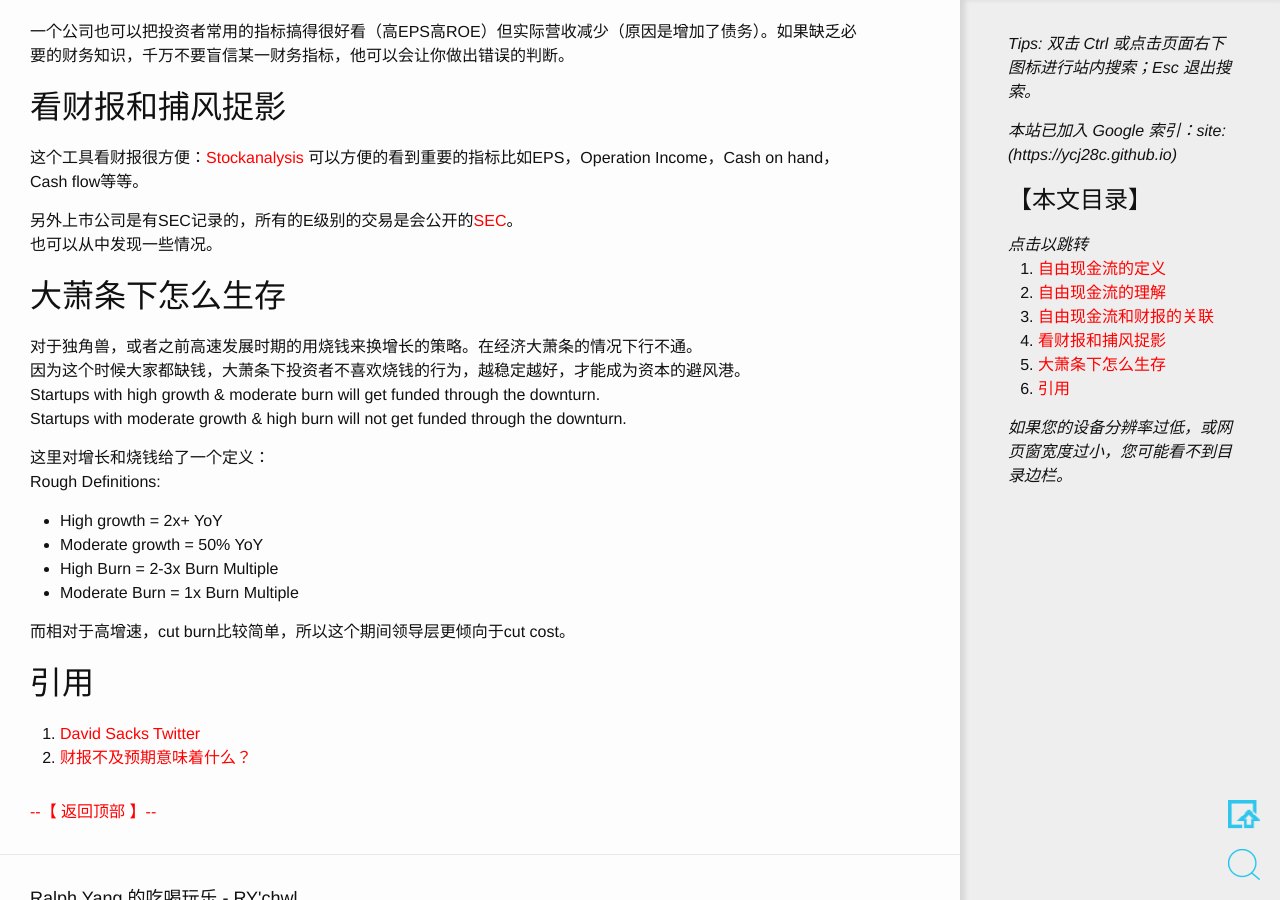
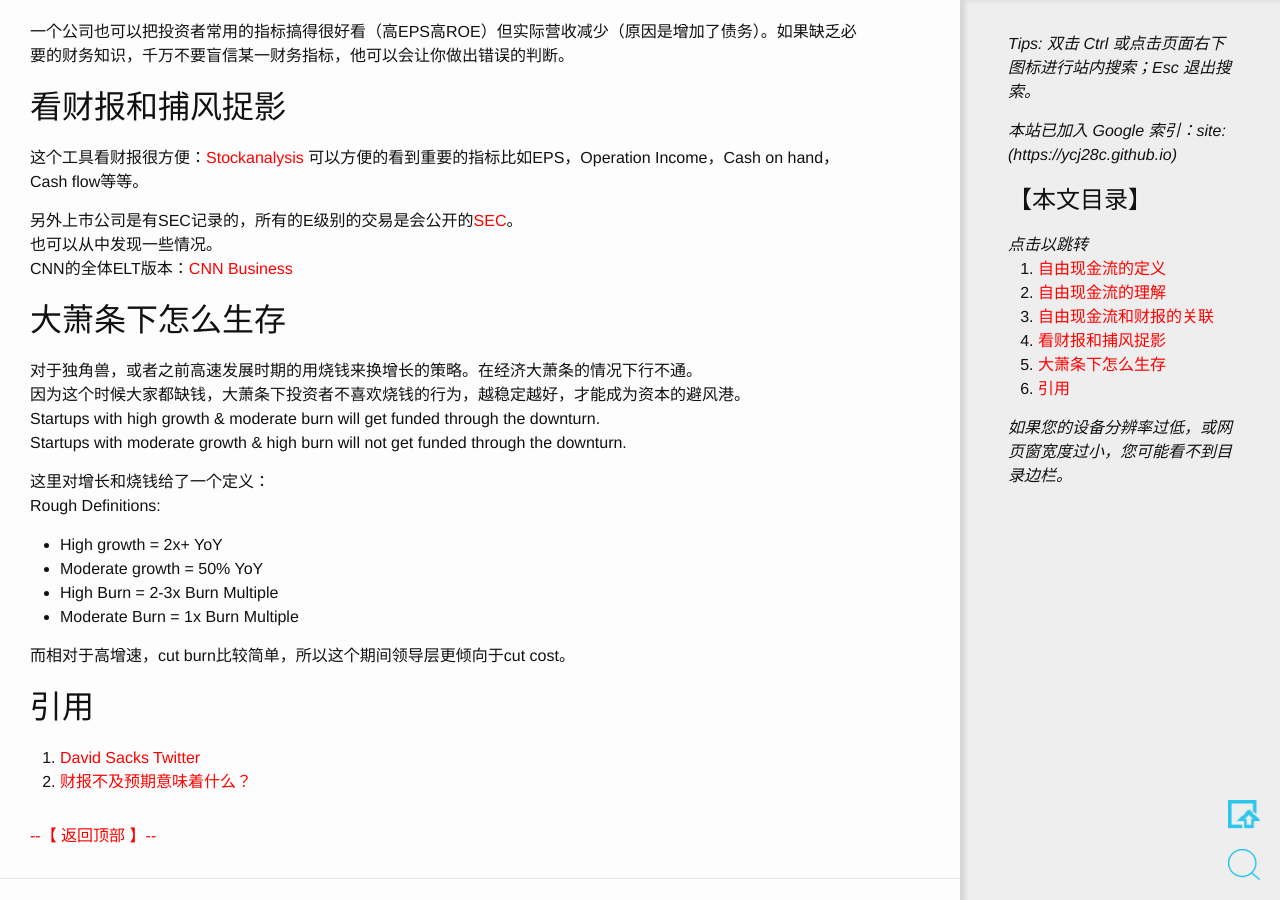
Before and after one commit to ycj28c/lifeblog, a Jekyll site: the page built from _posts/2022-05-10-free-cash-flow.md, in a window 1280 px wide and 900 px high, scrolled down 1760 px. Built offline with Jekyll 4.4.1, drawn with Linux system fonts in a browser that asks for light colours; comment, search, counter and statistics services are not loaded.

Commit message:
Update 2022-05-10-free-cash-flow.md

```diff
--- a/_posts/2022-05-10-free-cash-flow.md
+++ b/_posts/2022-05-10-free-cash-flow.md
@@ -51,6 +51,7 @@ We define free cash flow as net cash flows from operating activities less capita
 
 另外上市公司是有SEC记录的，所有的E级别的交易是会公开的[SEC](https://www.sec.gov/edgar/browse/?CIK=0001184237)。
 也可以从中发现一些情况。
+CNN的全体ELT版本：[CNN Business](https://money.cnn.com/quote/shareholders/shareholders.html?symb=UBER)
 
 ## 大萧条下怎么生存
 对于独角兽，或者之前高速发展时期的用烧钱来换增长的策略。在经济大萧条的情况下行不通。
```
